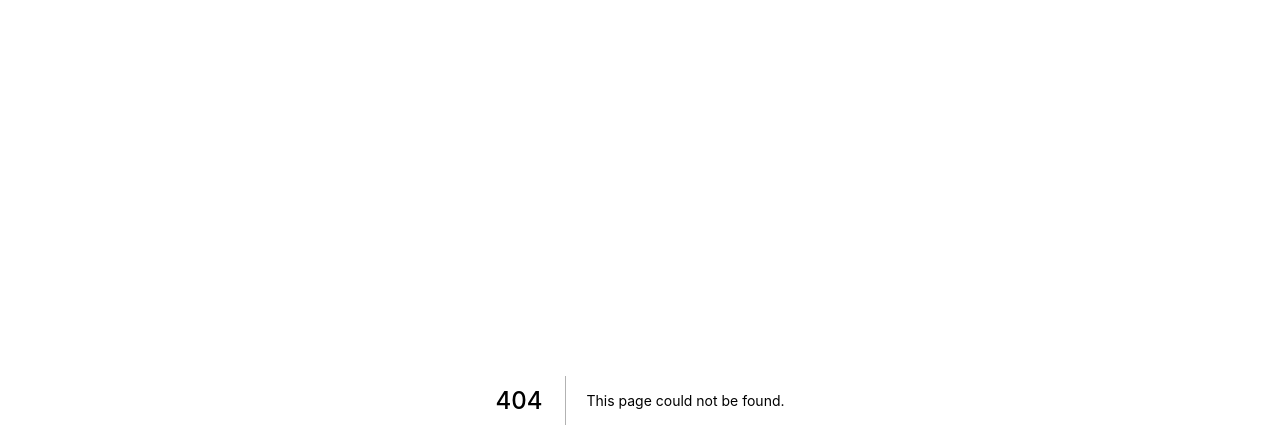
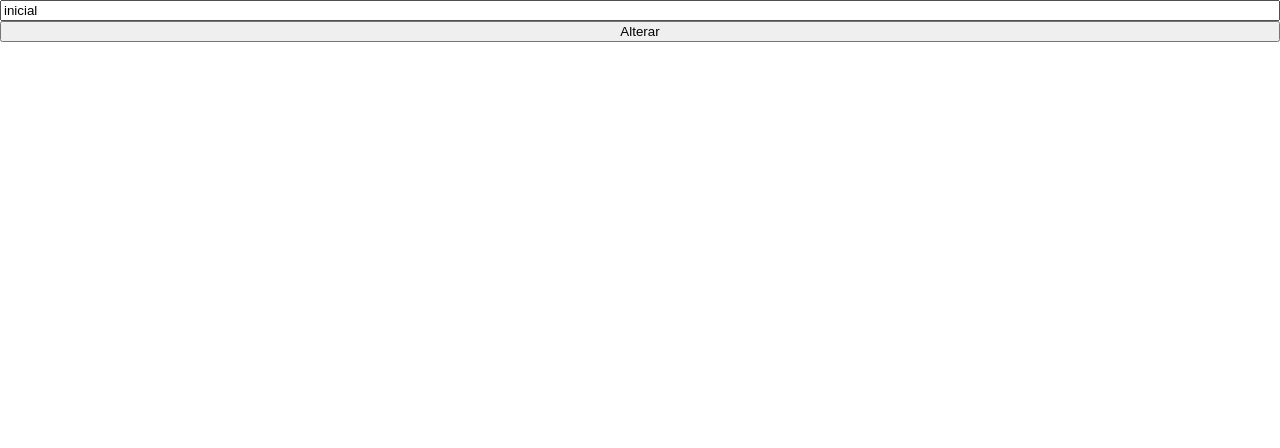
Before and after one commit to GeorgeSalu/nextjs, a Next.js app in the folder exercicios/: page /estado/formulario in a window 1280 px wide. Before the commit this address had no page. Shown: the top 448 px of the page. Built offline with nearby package versions, Linux system fonts and the light colour scheme.

Commit message:
componentes controlados

```diff
--- /dev/null
+++ b/exercicios/pages/estado/formulario.jsx
@@ -0,0 +1,21 @@
+import { useState } from "react";
+
+export default function formulario() {
+    const [valor, setValor] = useState("inicial")
+
+    function alterarInput() {
+        setValor(valor + "!")
+    }
+
+    return (
+        <div style={{
+            display: "flex",
+            flexDirection: "column"
+        }}>
+            <input type="text" value={valor}
+                    onChange={e => setValor(e.target.value)} />
+            <button onClick={alterarInput}>Alterar</button>
+        </div>
+    )
+
+}
```
